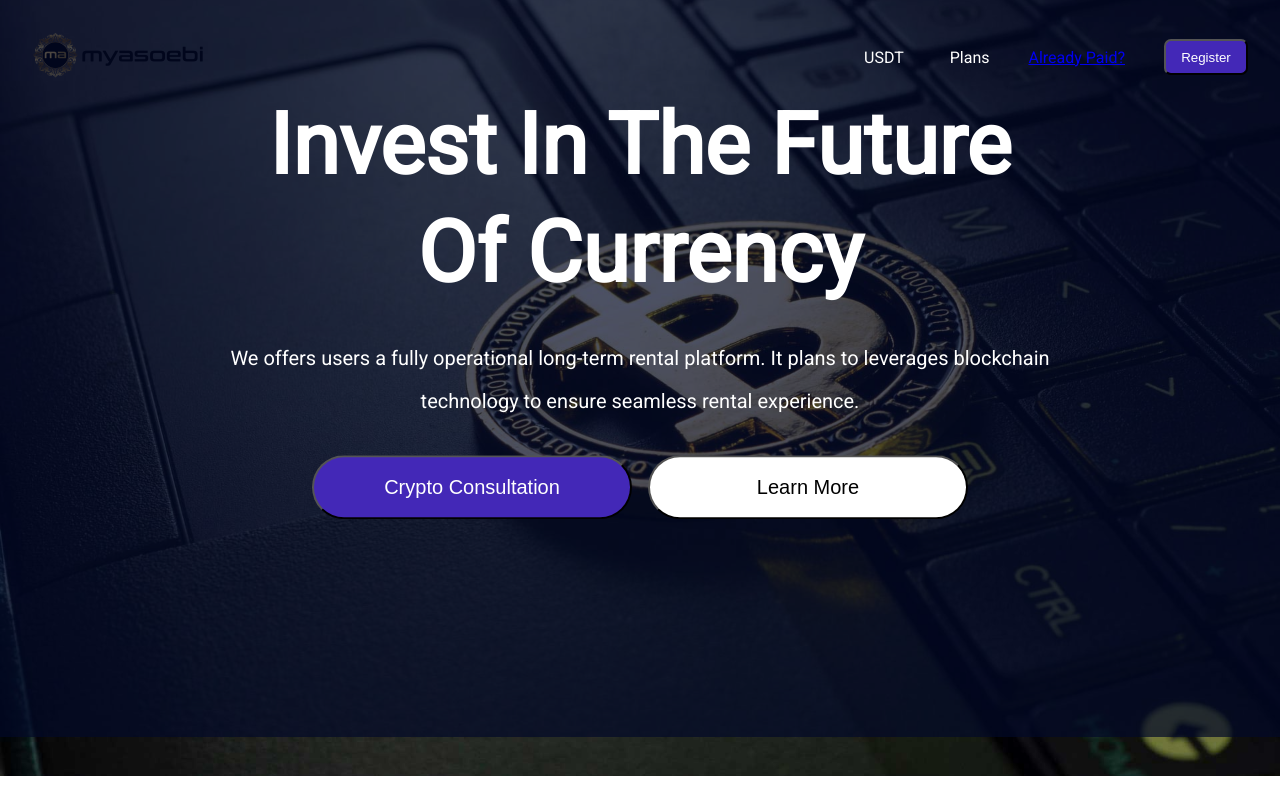
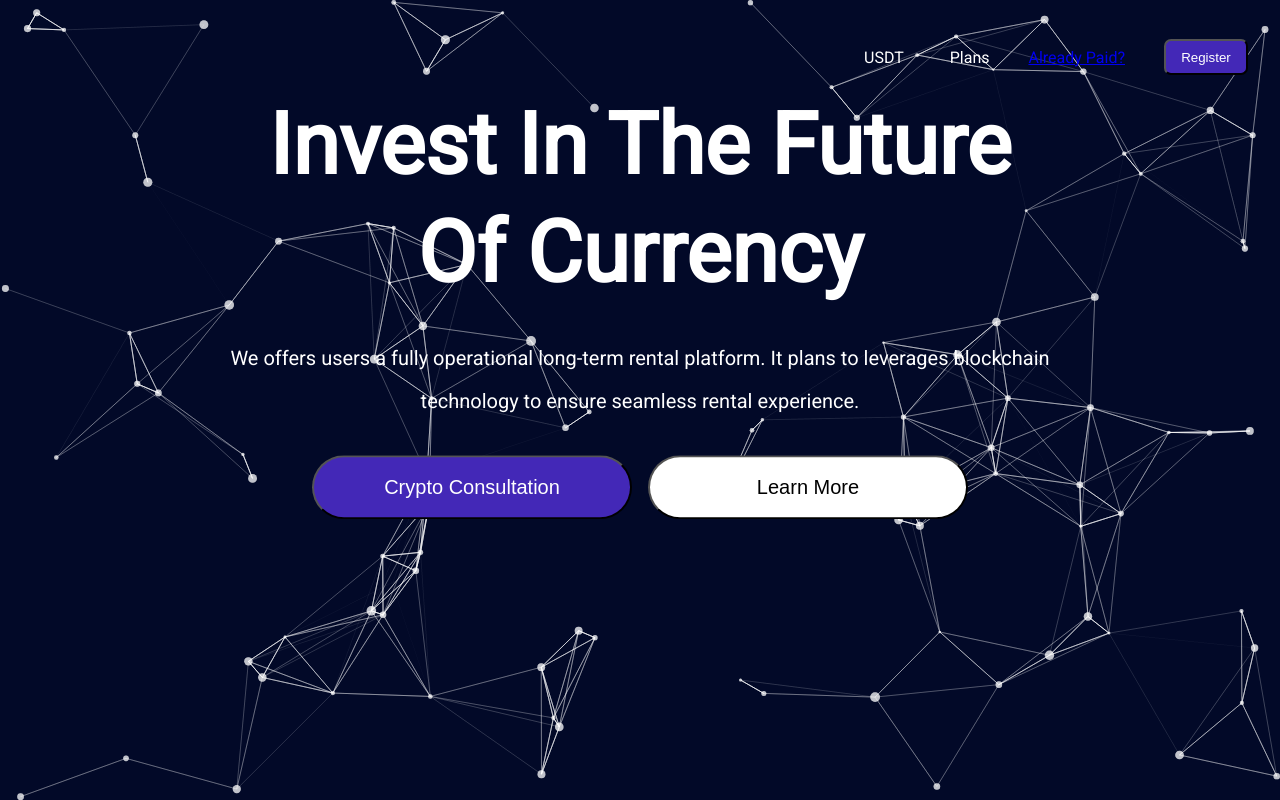
Before and after one commit to nkemjikaobi/wagmi, a React (Create React App) app: page / in a window 1280 px wide. Built offline with nearby package versions, Linux system fonts and the light colour scheme.

Commit message:
Added Particles Js

```diff
--- a/package.json
+++ b/package.json
@@ -18,6 +18,7 @@
     "react-router-dom": "5.2.0",
     "react-scripts": "5.0.0",
     "react-toastify": "^8.1.0",
+    "react-tsparticles": "^1.38.0",
     "typescript": "^4.4.2",
     "web-vitals": "^2.1.0"
   },
--- a/src/Components/BasePageLayout/BasePageLayout.tsx
+++ b/src/Components/BasePageLayout/BasePageLayout.tsx
@@ -1,7 +1,7 @@
 import React from 'react';
 import styles from './BasePageLayout.module.scss';
 import Navigation from '../Navigation/Navigation';
-
+import Particles from 'react-tsparticles';
 interface IBasePageLayout {
 	children: any;
 	showNavigation?: boolean;
@@ -11,10 +11,101 @@
 	children,
 	showNavigation,
 }) => {
+	const particlesInit = (main: any) => {
+		console.log(main);
+
+		// you can initialize the tsParticles instance (main) here, adding custom shapes or presets
+	};
+
+	const particlesLoaded = (container: any) => {
+		console.log(container);
+	};
 	return (
 		<section className={styles.basePageLayout}>
 			{showNavigation && (
 				<div className={styles.section}>
+					<Particles
+						id='tsparticles'
+						init={particlesInit}
+						loaded={particlesLoaded}
+						options={{
+							background: {
+								color: {
+									value: '#020928',
+								},
+							},
+							fpsLimit: 60,
+							interactivity: {
+								events: {
+									onClick: {
+										enable: true,
+										mode: 'push',
+									},
+									onHover: {
+										enable: true,
+										mode: 'repulse',
+									},
+									resize: true,
+								},
+								modes: {
+									bubble: {
+										distance: 400,
+										duration: 2,
+										opacity: 0.8,
+										size: 40,
+									},
+									push: {
+										quantity: 4,
+									},
+									repulse: {
+										distance: 200,
+										duration: 0.4,
+									},
+								},
+							},
+							particles: {
+								color: {
+									value: '#ffffff',
+								},
+								links: {
+									color: '#ffffff',
+									distance: 150,
+									enable: true,
+									opacity: 0.5,
+									width: 1,
+								},
+								collisions: {
+									enable: true,
+								},
+								move: {
+									direction: 'none',
+									enable: true,
+									outMode: 'bounce',
+									random: false,
+									speed: 6,
+									straight: false,
+								},
+								number: {
+									density: {
+										enable: true,
+										area: 800,
+									},
+									value: 80,
+								},
+								opacity: {
+									value: 0.5,
+								},
+								shape: {
+									type: 'circle',
+								},
+								size: {
+									random: true,
+									value: 5,
+								},
+							},
+							detectRetina: true,
+						}}
+					/>
 					<Navigation />
 				</div>
 			)}
```
Also changed, not shown: 1 other file (tests, documents, lock files or other folders).
